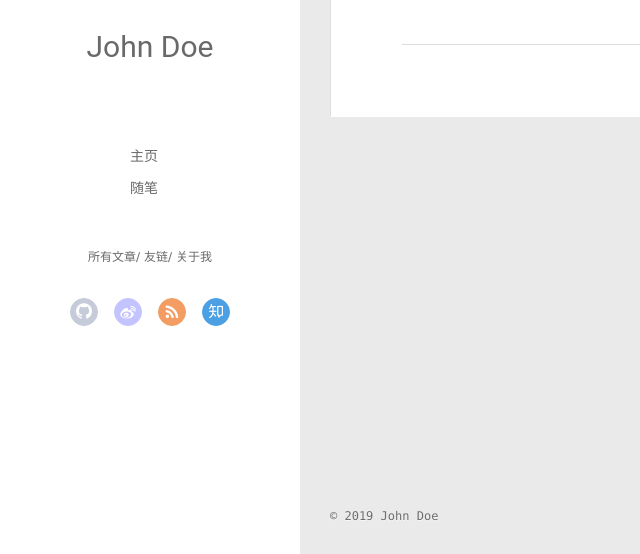
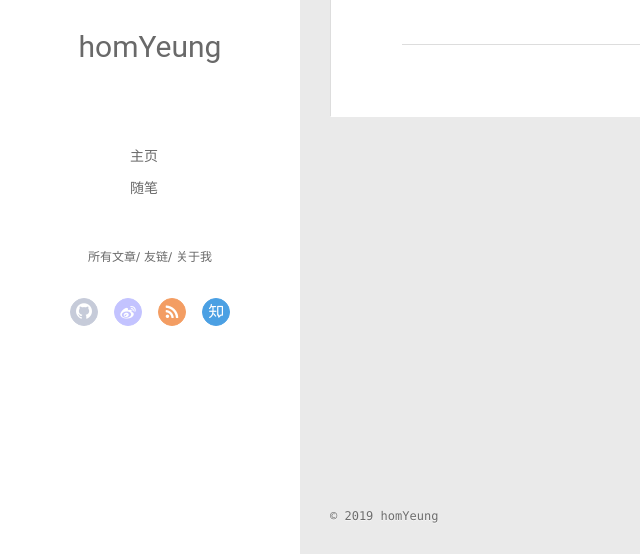
Before and after one commit to homYang/homYang.github.io, a plain HTML site: page 2019/02/06/QH/index.html in a window 1280 px wide. Shown: the part 243-797 px from the top of the page, 0-640 px from the left. Drawn offline with Linux system fonts and the light colour scheme; no server answers.

Commit message:
Site updated: 2019-02-06 20:52:07

```diff
--- a/2019/02/06/QH/index.html
+++ b/2019/02/06/QH/index.html
@@ -47,7 +47,7 @@
 			<img src="" class="js-avatar">
 		</a>
 		<hgroup>
-		  <h1 class="header-author"><a href="/">John Doe</a></h1>
+		  <h1 class="header-author"><a href="/">homYeung</a></h1>
 		</hgroup>
 
 
@@ -105,7 +105,7 @@
 				<img src="" class="js-avatar">
 			</div>
 			<hgroup>
-			  <h1 class="header-author js-header-author">John Doe</h1>
+			  <h1 class="header-author js-header-author">homYeung</h1>
 			</hgroup>
 
 
@@ -309,7 +309,7 @@
   <div class="outer">
     <div id="footer-info">
     	<div class="footer-left">
-    		&copy; 2019 John Doe
+    		&copy; 2019 homYeung
     	</div>
       	<div class="footer-right">
       		<a href="http://hexo.io/" target="_blank">Hexo</a>  Theme <a href="https://github.com/litten/hexo-theme-yilia" target="_blank">Yilia</a> by Litten
```
Also changed, not shown: 2019/02/06/hello-world/index.html (+3 -3 lines), archives/2019/02/index.html (+3 -3 lines), archives/2019/index.html (+3 -3 lines), archives/index.html (+3 -3 lines), index.html (+3 -3 lines).
